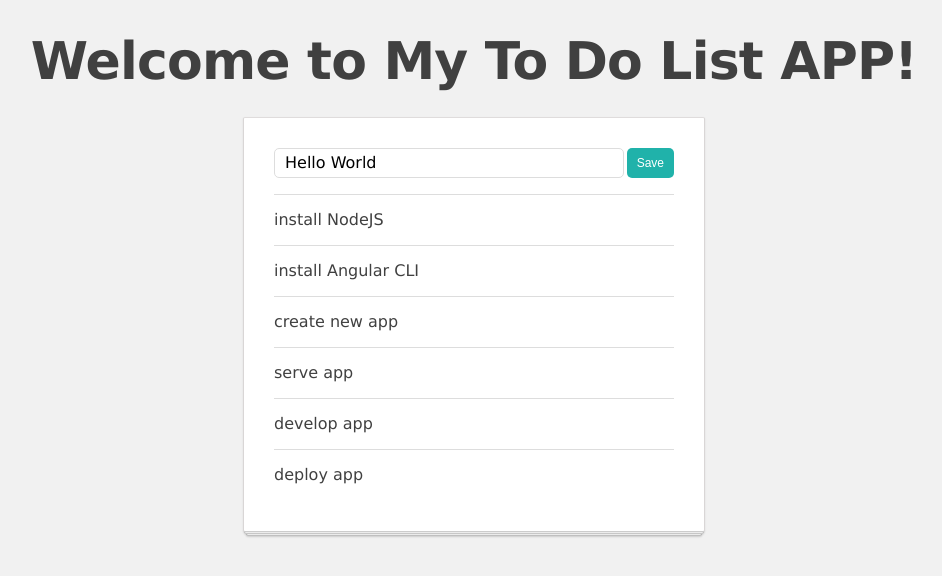
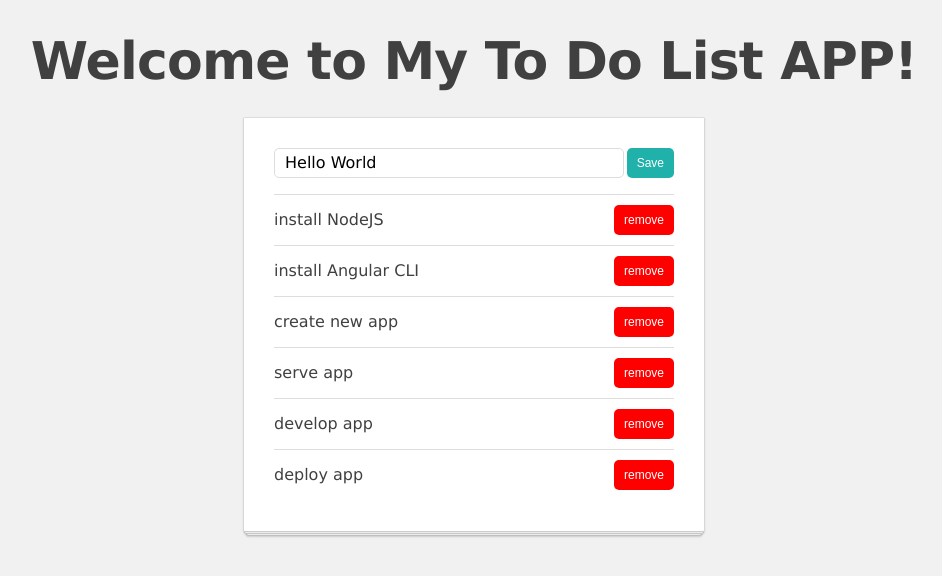
Before and after one commit to chris-anne/ng-girls-todo, an Angular app: page / in a window 1280 px wide. Shown: the top 576 px of the page, without its empty margins (166-1108 px from the left). Built offline with nearby package versions, Linux system fonts and the light colour scheme.

Commit message:
Add removeItem

```diff
--- a/src/app/list-manager/list-manager.component.ts
+++ b/src/app/list-manager/list-manager.component.ts
@@ -10,7 +10,8 @@
 
       <ul>
         <li *ngFor="let todoItem of todoList">
-          <app-todo-item [item]="todoItem"></app-todo-item>
+          <app-todo-item [item]="todoItem"
+                         (remove)="removeItem($event)"></app-todo-item>
         </li>
       </ul>
     </div>
@@ -30,4 +31,8 @@
     this.todoListService.addItem({ title });
   }
 
+  removeItem(item) {
+    this.todoListService.deleteItem(item);
+  }
+
 }
--- a/src/app/todo-item/todo-item.component.ts
+++ b/src/app/todo-item/todo-item.component.ts
@@ -1,4 +1,4 @@
-import {Component, Input, OnInit} from '@angular/core';
+import {Component, EventEmitter, Input, OnInit, Output} from '@angular/core';
 import {TodoItem} from '../interfaces/todo-item';
 
 @Component({
@@ -6,16 +6,25 @@
   template: `
     <div class="todo-item">
         {{ item.title }}
+
+      <button class="btn btn-red" (click)="removeItem()">
+        remove
+      </button>
     </div>
   `,
   styleUrls: ['./todo-item.component.scss']
 })
 export class TodoItemComponent implements OnInit {
   @Input() item: TodoItem;
+  @Output() remove: EventEmitter<TodoItem> = new EventEmitter();
 
   constructor() { }
 
   ngOnInit(): void {
   }
 
+  removeItem() {
+    this.remove.emit(this.item);
+  }
+
 }
```
